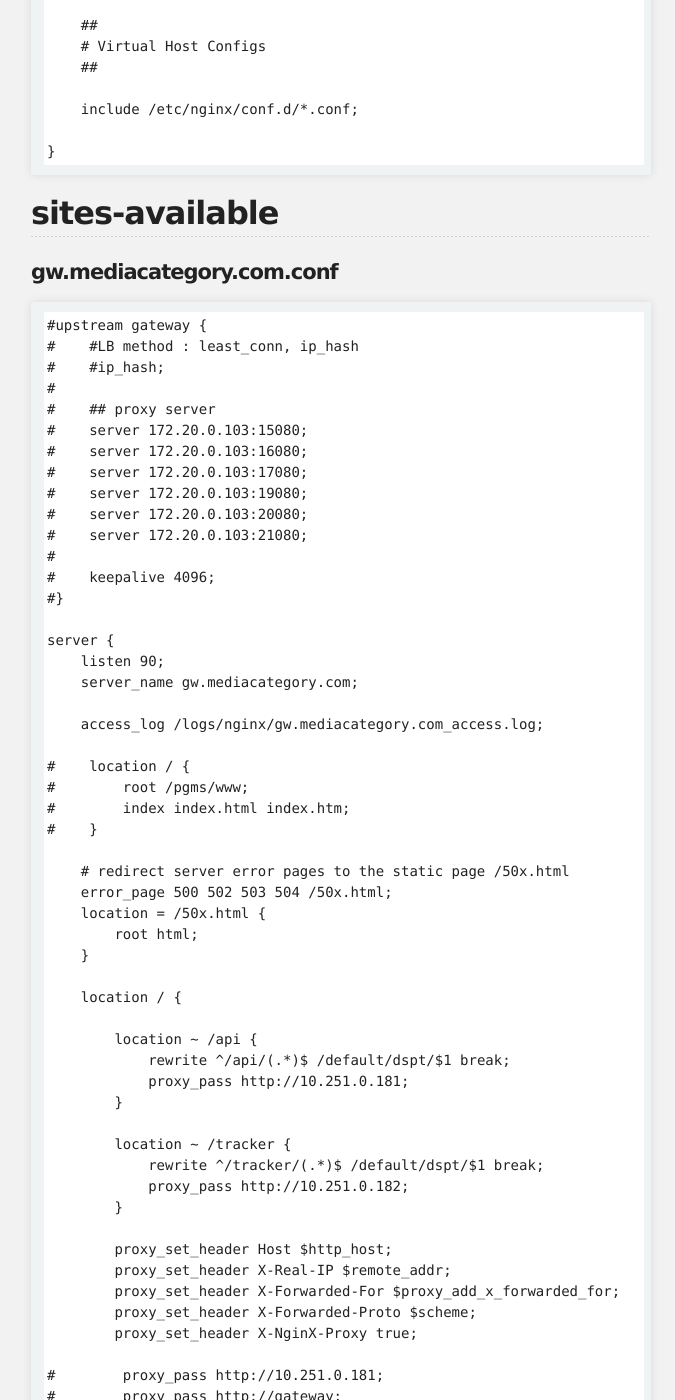
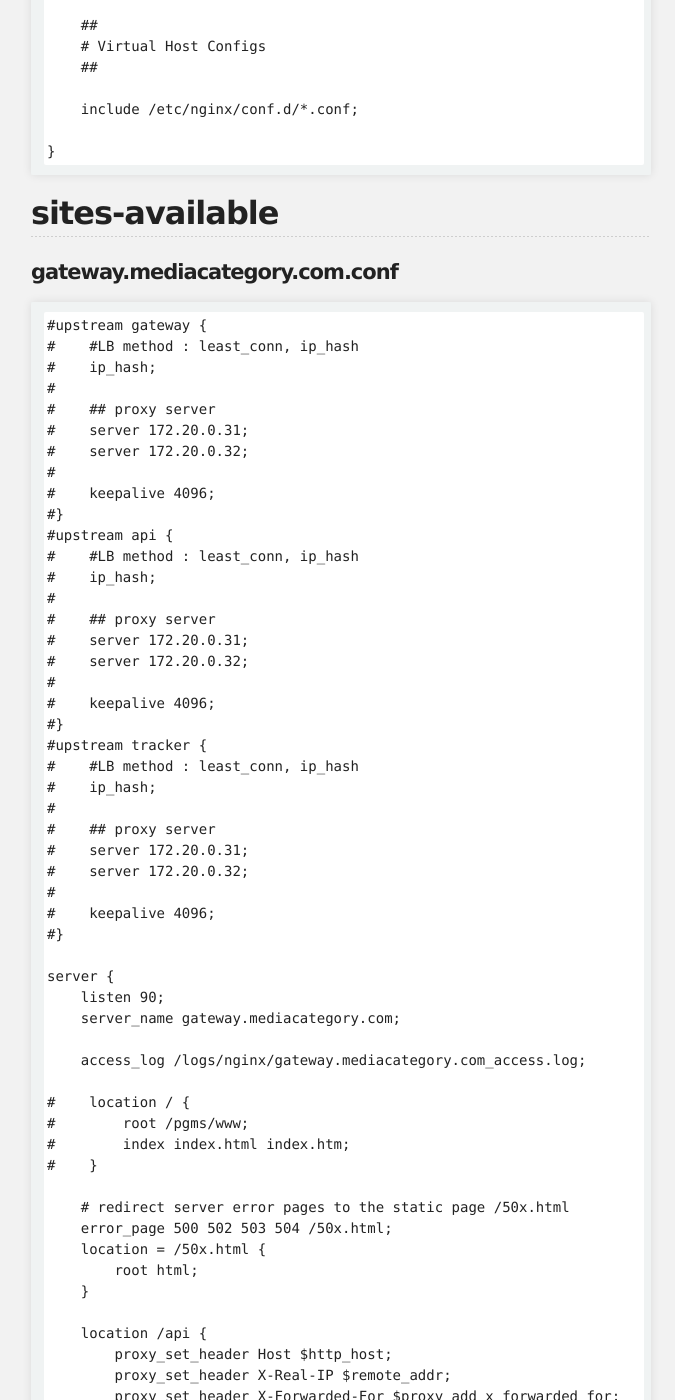
Before and after one commit to unlimited9/unlimited9.github.com, a Jekyll site: the page built from reference.notes/TA/nginx/configuration.sample.md, in a window 1280 px wide and 1400 px high, scrolled down 5548 px. Shown: the whole window, without its empty margins (299-974 px from the left). Built offline with Jekyll 4.4.1, drawn with Linux system fonts in a browser that asks for light colours; our own code applies the rules of GitHub Pages for plain Markdown files; some of the changed text lies outside the part shown.

Commit message:
Update configuration.sample.md

````diff
--- a/reference.notes/TA/nginx/configuration.sample.md
+++ b/reference.notes/TA/nginx/configuration.sample.md
@@ -236,7 +236,160 @@ http {
 
 ## sites-available
 
-#### gw.mediacategory.com.conf
+#### gateway.mediacategory.com.conf
+```
+#upstream gateway {
+#    #LB method : least_conn, ip_hash
+#    ip_hash;
+#
+#    ## proxy server
+#    server 172.20.0.31;
+#    server 172.20.0.32;
+#
+#    keepalive 4096;
+#}
+#upstream api {
+#    #LB method : least_conn, ip_hash
+#    ip_hash;
+#
+#    ## proxy server
+#    server 172.20.0.31;
+#    server 172.20.0.32;
+#
+#    keepalive 4096;
+#}
+#upstream tracker {
+#    #LB method : least_conn, ip_hash
+#    ip_hash;
+#
+#    ## proxy server
+#    server 172.20.0.31;
+#    server 172.20.0.32;
+#
+#    keepalive 4096;
+#}
+
+server {
+    listen 90;
+    server_name gateway.mediacategory.com;
+
+    access_log /logs/nginx/gateway.mediacategory.com_access.log;
+
+#    location / {
+#        root /pgms/www;
+#        index index.html index.htm;
+#    }
+
+    # redirect server error pages to the static page /50x.html
+    error_page 500 502 503 504 /50x.html;
+    location = /50x.html {
+        root html;
+    }
+
+    location /api {
+        proxy_set_header Host $http_host;
+        proxy_set_header X-Real-IP $remote_addr;
+        proxy_set_header X-Forwarded-For $proxy_add_x_forwarded_for;
+        proxy_set_header X-Forwarded-Proto $scheme;
+        proxy_set_header X-NginX-Proxy true;
+
+        proxy_pass http://10.251.0.181;
+#        proxy_pass http://api;
+        proxy_redirect off;
+        charset utf-8;
+
+        index index.jsp index.html;
+
+        # setting CORS
+        if ($request_method = 'OPTIONS') {
+            add_header 'Access-Control-Allow-Origin' '*';
+            add_header 'Access-Control-Allow-Methods' 'GET, POST, OPTIONS';
+            # Custom headers and headers various browsers *should* be OK with but aren't
+            add_header 'Access-Control-Allow-Headers' '*';
+
+            # Tell client that this pre-flight info is valid for 20 days
+            add_header 'Access-Control-Max-Age' 1728000;
+            add_header 'Content-Type' 'text/plain; charset=utf-8';
+            add_header 'Content-Length' 0;
+            return 204;
+        }
+        if ($request_method = 'POST') {
+            add_header 'Access-Control-Allow-Origin' '*';
+            add_header 'Access-Control-Allow-Methods' 'GET, POST, OPTIONS';
+            add_header 'Access-Control-Allow-Headers' '*';
+            add_header 'Access-Control-Expose-Headers' 'Content-Length,Content-Range';
+        }
+        if ($request_method = 'GET') {
+            add_header 'Access-Control-Allow-Origin' '*';
+            add_header 'Access-Control-Allow-Methods' 'GET, POST, OPTIONS';
+            add_header 'Access-Control-Allow-Headers' 'DNT,User-Agent,X-Requested-With,If-Modified-Since,Cache-Control,Content-Type,Range';
+            add_header 'Access-Control-Expose-Headers' 'Content-Length,Content-Range';
+        }
+
+#        if ($request_filename ~* ^.*?/([^/]*?)$) {
+#            set $filename $1;
+#        }
+#
+#        if ($filename ~* ^.*?\.(eot)|(ttf)|(woff)$) {
+#            add_header Access-Control-Allow-Origin *;
+#        }
+
+    }
+
+    location /tracker {
+        proxy_set_header Host $http_host;
+        proxy_set_header X-Real-IP $remote_addr;
+        proxy_set_header X-Forwarded-For $proxy_add_x_forwarded_for;
+        proxy_set_header X-Forwarded-Proto $scheme;
+        proxy_set_header X-NginX-Proxy true;
+
+        proxy_pass http://10.251.0.182;
+#        proxy_pass http://tracker;
+        proxy_redirect off;
+        charset utf-8;
+
+        index index.jsp index.html;
+
+        # setting CORS
+        if ($request_method = 'OPTIONS') {
+            add_header 'Access-Control-Allow-Origin' '*';
+            add_header 'Access-Control-Allow-Methods' 'GET, POST, OPTIONS';
+            # Custom headers and headers various browsers *should* be OK with but aren't
+            add_header 'Access-Control-Allow-Headers' '*';
+
+            # Tell client that this pre-flight info is valid for 20 days
+            add_header 'Access-Control-Max-Age' 1728000;
+            add_header 'Content-Type' 'text/plain; charset=utf-8';
+            add_header 'Content-Length' 0;
+            return 204;
+        }
+        if ($request_method = 'POST') {
+            add_header 'Access-Control-Allow-Origin' '*';
+            add_header 'Access-Control-Allow-Methods' 'GET, POST, OPTIONS';
+            add_header 'Access-Control-Allow-Headers' '*';
+            add_header 'Access-Control-Expose-Headers' 'Content-Length,Content-Range';
+        }
+        if ($request_method = 'GET') {
+            add_header 'Access-Control-Allow-Origin' '*';
+            add_header 'Access-Control-Allow-Methods' 'GET, POST, OPTIONS';
+            add_header 'Access-Control-Allow-Headers' 'DNT,User-Agent,X-Requested-With,If-Modified-Since,Cache-Control,Content-Type,Range';
+            add_header 'Access-Control-Expose-Headers' 'Content-Length,Content-Range';
+        }
+
+#        if ($request_filename ~* ^.*?/([^/]*?)$) {
+#            set $filename $1;
+#        }
+#
+#        if ($filename ~* ^.*?\.(eot)|(ttf)|(woff)$) {
+#            add_header Access-Control-Allow-Origin *;
+#        }
+
+    }
+
+}
+
+```
+
 ```
 #upstream gateway {
 #    #LB method : least_conn, ip_hash
@@ -353,6 +506,8 @@ server {
 #    ## proxy server
 #    server 172.20.0.31;
 #    server 172.20.0.32;
+#
+#    keepalive 4096;
 #}
 
 server {
@@ -444,6 +590,8 @@ server {
 #    ## proxy server
 #    server 172.20.0.31;
 #    server 172.20.0.32;
+#
+#    keepalive 4096;
 #}
 
 server {
````
Also changed, not shown: other parts of reference.notes/TA/nginx/configuration.sample.md (+22 -40 lines).
